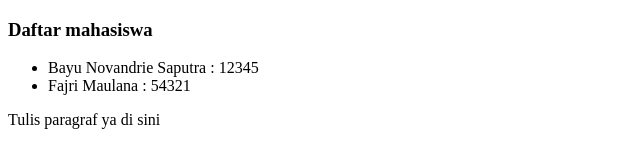
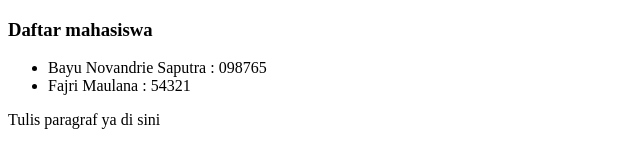
Before and after one commit to bayunovandrie/coba-git, a plain HTML site: page mahasiswa.html in a window 1280 px wide. Shown: the full height of the page, 0-640 px from the left. Drawn offline with Linux system fonts and the light colour scheme.

Commit message:
modif file

```diff
--- a/mahasiswa.html
+++ b/mahasiswa.html
@@ -9,7 +9,7 @@
 <body>
     <h3>Daftar mahasiswa</h3>
     <ul>
-        <li>Bayu Novandrie Saputra : 12345</li>
+        <li>Bayu Novandrie Saputra : 098765</li>
         <li>Fajri Maulana : 54321</li>
     </ul>
 
```
